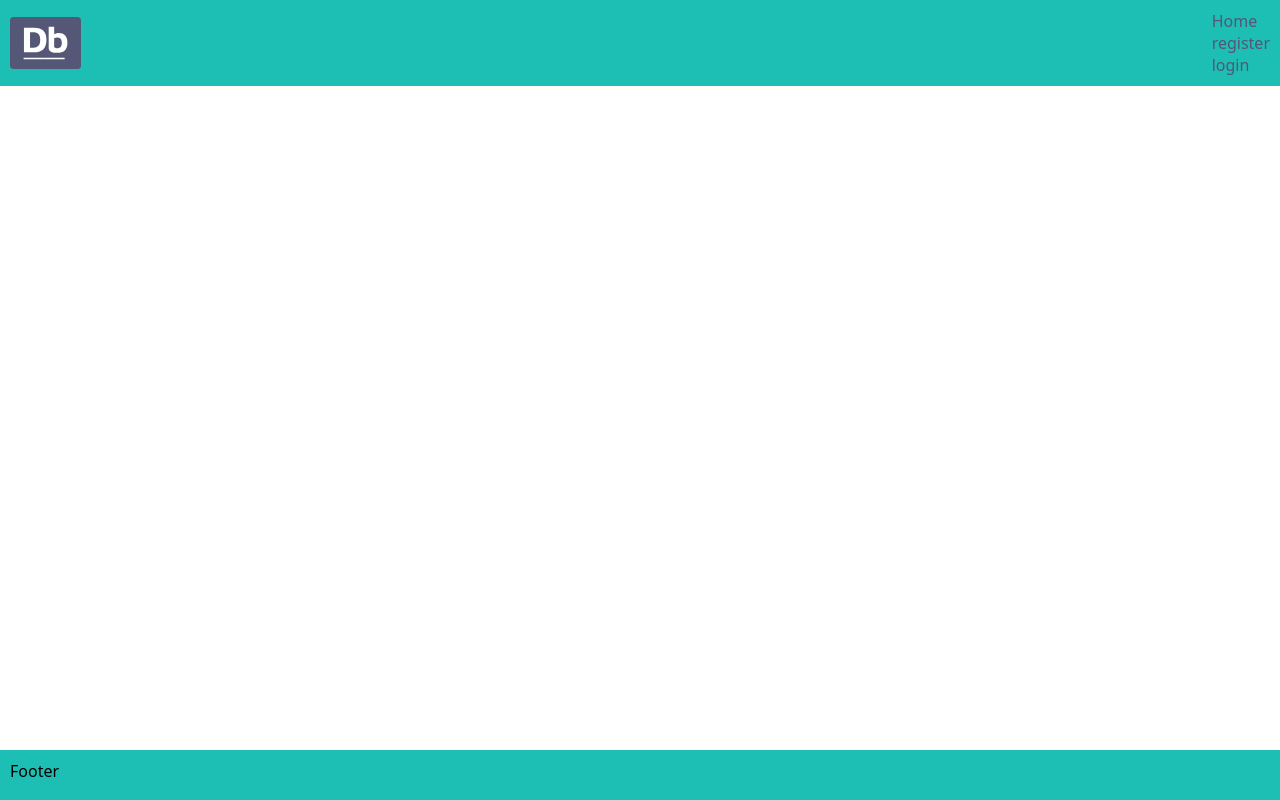
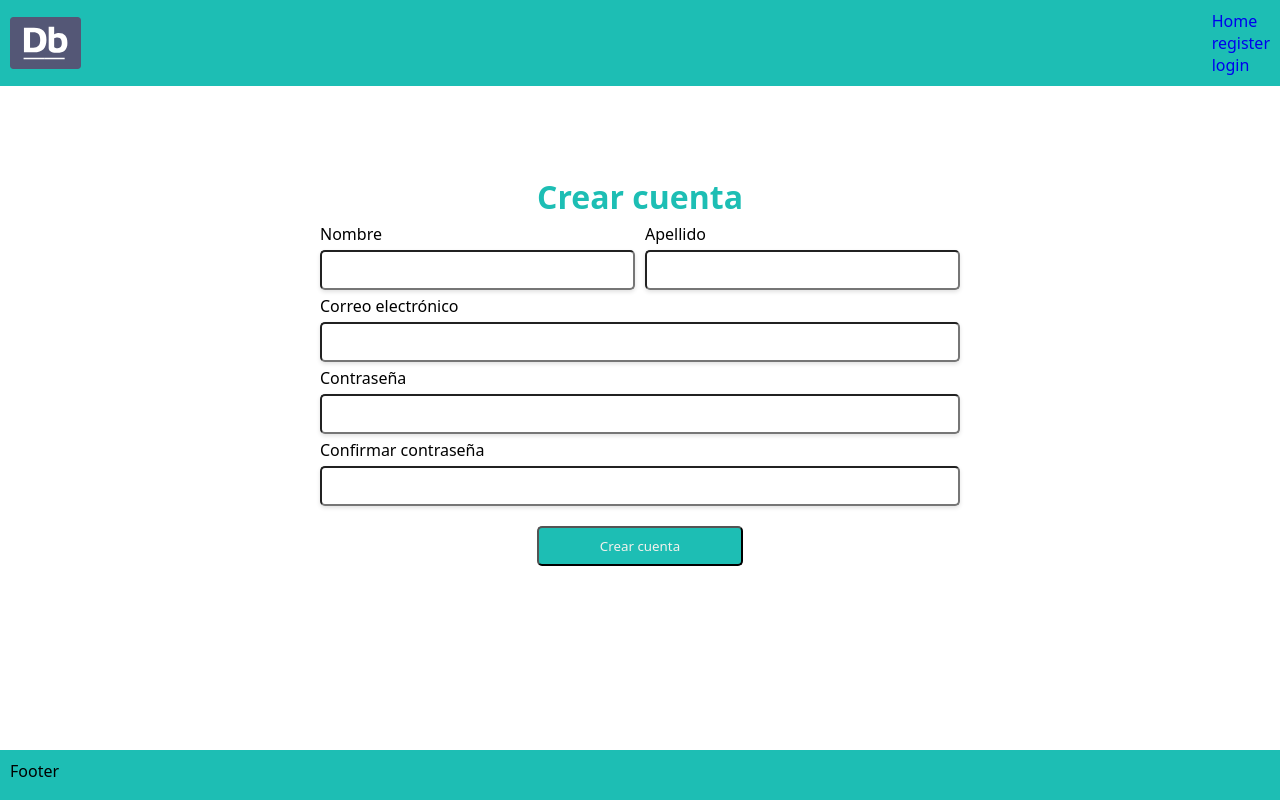
Before and after one commit to NicoRomPerez/ProyectoIntegrador, a React (Create React App) app in the folder proyectointegrador/: page /register in a window 1280 px wide. Built offline with nearby package versions, Linux system fonts and the light colour scheme.

Commit message:
Maquetado de login y register

```diff
--- a/proyectointegrador/src/App.js
+++ b/proyectointegrador/src/App.js
@@ -1,20 +1,20 @@
 import './App.scss';
 import { Route, Routes } from 'react-router-dom';
 import ComponenteDePrueba from './Components/ComponenteDePrueba';
-import Register from './Components/Register';
+import Register from './Components/Auth/Register/Register';
 import Home from './Components/Home';
-import Login from './Components/Login';
+import Login from './Components/Auth/Login/Login';
 
 function App() {
   return (
 
     <div className='App'>
       <Routes>
-        <Route path='/Home' element={<Home/>}>
+        <Route path='/home' element={<Home/>}>
         </Route>
-        <Route path='/Register' element={<Register/>}>
+        <Route path='/register' element={<Register/>}>
         </Route>
-        <Route path='/Login' element={<Login/>}>
+        <Route path='/login' element={<Login/>}>
         </Route>
         <Route path='*' element={<ComponenteDePrueba/>}/>
       </Routes>
--- /dev/null
+++ b/proyectointegrador/src/Components/Auth/Login/Login.js
@@ -0,0 +1,38 @@
+import React from 'react'
+import Header from '../../Header/Header'
+import Footer from '../../Footer/Footer'
+import Body from '../../Body/Body'
+import Input from '../../Commons/Input/Input'
+import './../auth.scss'
+
+import { Link } from 'react-router-dom'
+const Login = () => {
+  return (
+    <div className='auth'>
+        <Header className="header"></Header>
+          <Body className='container'>
+
+          <div className='card-login'>
+            <h1 className='tittle'>
+              Iniciar sesión
+            </h1>
+              <Input label='Correo electrónico'/>
+              <Input label='Contraseña'/>
+              <div className='container-button'>
+                <button className='buttonPrimary'>
+                  Ingresar
+                </button>
+              </div>
+                <span className='go-to-register'>
+                  ¿Aún no tienes cuenta?
+                  <Link to={'/register'}>Registrate</Link>
+                </span>
+            </div>
+          </Body>
+        <Footer className="footer"></Footer>
+    </div>
+
+  )
+}
+
+export default Login
--- /dev/null
+++ b/proyectointegrador/src/Components/Auth/auth.scss
@@ -0,0 +1,31 @@
+@import './../../Styles/Scsss/abstracts/variables';
+
+.auth {
+    .body {
+        display: flex;
+        justify-content: center;
+        align-items: center;
+        height: 71vh;
+        .card-login{
+            width: 50vw;
+        .tittle{
+            text-align: center;
+            color: $mainColor;
+        }
+        .container-button{
+        display: flex;
+        justify-content: center;
+
+        }
+        .buttonPrimary{
+        margin-top: 20px;
+
+        }
+        .go-to-register{
+        margin-top: 10px;
+        display: flex;
+        justify-content: center;
+        }
+        }
+    }
+}
--- /dev/null
+++ b/proyectointegrador/src/Components/Auth/register/Register.js
@@ -0,0 +1,36 @@
+import React from 'react'
+import Footer from '../../Footer/Footer'
+import Header from '../../Header/Header'
+import Body from '../../Body/Body'
+import Input from '../../Commons/Input/Input'
+import './../auth.scss'
+import './Register.scss'
+const Register = () => {
+  return (
+    <div className='auth'>
+        <Header className="header"></Header>
+        <Body className='container'>
+          <div className='card-login'>
+            <h1 className='tittle'>
+              Crear cuenta
+            </h1>
+            <div className='full-name'>
+              <Input label='Nombre'/>
+              <Input label='Apellido'/>
+            </div>
+              <Input label='Correo electrónico'/>
+              <Input label='Contraseña'/>
+              <Input label='Confirmar contraseña'/>
+              <div className='container-button'>
+                <button className='buttonPrimary'>
+                  Crear cuenta
+                </button>
+              </div>
+            </div>
+          </Body>
+        <Footer className="footer"></Footer>
+    </div>
+  )
+}
+
+export default Register
--- /dev/null
+++ b/proyectointegrador/src/Components/Auth/register/Register.scss
@@ -0,0 +1,7 @@
+@import './../../../Styles/Scsss/abstracts/variables';
+
+    .full-name{
+        display: grid;
+        grid-template-columns: repeat(2, 1fr);
+        grid-gap: 10px;
+    }
--- a/proyectointegrador/src/Components/Body/Body.js
+++ b/proyectointegrador/src/Components/Body/Body.js
@@ -1,9 +1,10 @@
 import React from 'react'
 import '../../App.scss'
 
-const Body = () => {
+const Body = ({children}) => {
   return (
     <div  className="body">
+      {children}
     </div>
   )
 }
--- /dev/null
+++ b/proyectointegrador/src/Components/Commons/Input/Input.js
@@ -0,0 +1,17 @@
+import React from 'react'
+import './Input.scss'
+
+const Input = ({label, ...props}) => {
+
+  return (
+      <div className='input-component'>
+
+
+          <label>{label}</label>
+          <input className='input-custom' {...props}/>
+
+      </div>
+      )
+}
+
+export default Input
--- /dev/null
+++ b/proyectointegrador/src/Components/Commons/Input/Input.scss
@@ -0,0 +1,15 @@
+@import './../../../Styles/Scsss/abstracts/variables';
+
+
+.input-component{
+    margin-top: 5px;
+    .input-custom{
+        width: 100%;
+        height: 40px;
+        outline:none;
+        border-radius:5px;
+        box-shadow: $boxShadow;
+        margin-top: 5px;
+        text-align:left ;
+    }
+}
--- a/proyectointegrador/src/Components/Login.js
+++ /dev/null
@@ -1,17 +0,0 @@
-import React from 'react'
-import Header from './Header/Header'
-import Footer from './Footer/Footer'
-import Body from './Body/Body'
-
-const Login = () => {
-  return (
-    <div>
-        <Header className="header"></Header>
-        <Body></Body>
-        <Footer className="footer"></Footer>
-    </div>
-
-  )
-}
-
-export default Login
--- a/proyectointegrador/src/Components/Register.js
+++ /dev/null
@@ -1,16 +0,0 @@
-import React from 'react'
-import Footer from './Footer/Footer'
-import Header from './Header/Header'
-import Body from './Body/Body'
-
-const Register = () => {
-  return (
-    <div>
-        <Header className="header"></Header>
-        <Body></Body>
-        <Footer className="footer"></Footer>
-    </div>
-  )
-}
-
-export default Register
--- a/proyectointegrador/src/Styles/Scsss/base/_resets.scss
+++ b/proyectointegrador/src/Styles/Scsss/base/_resets.scss
@@ -11,7 +11,6 @@ li{
 }
 
 a{
-    color: $linksColor;
     text-decoration: none;
 }
 
@@ -29,12 +28,11 @@ label{
     width: 206px;
     left: 0px;
     top: 0px;
-    border-radius: 5px;
+
 
     background: $mainColor;
     color: $backGroundColor;
 
-    box-shadow: $boxShadow;
     border-radius: 5px;
 
     font-family:var(--font-roboto);
```
Also changed, not shown: 1 other file (tests, documents, lock files or other folders).
